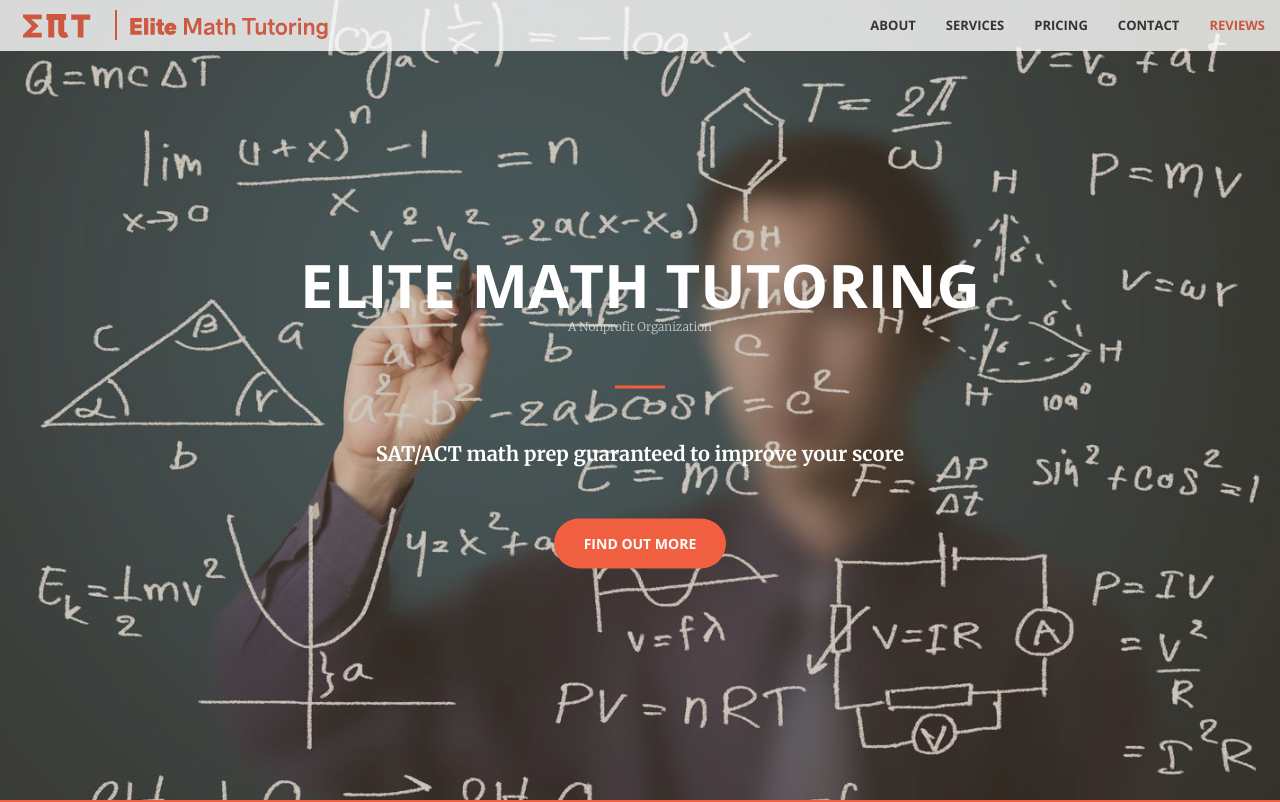
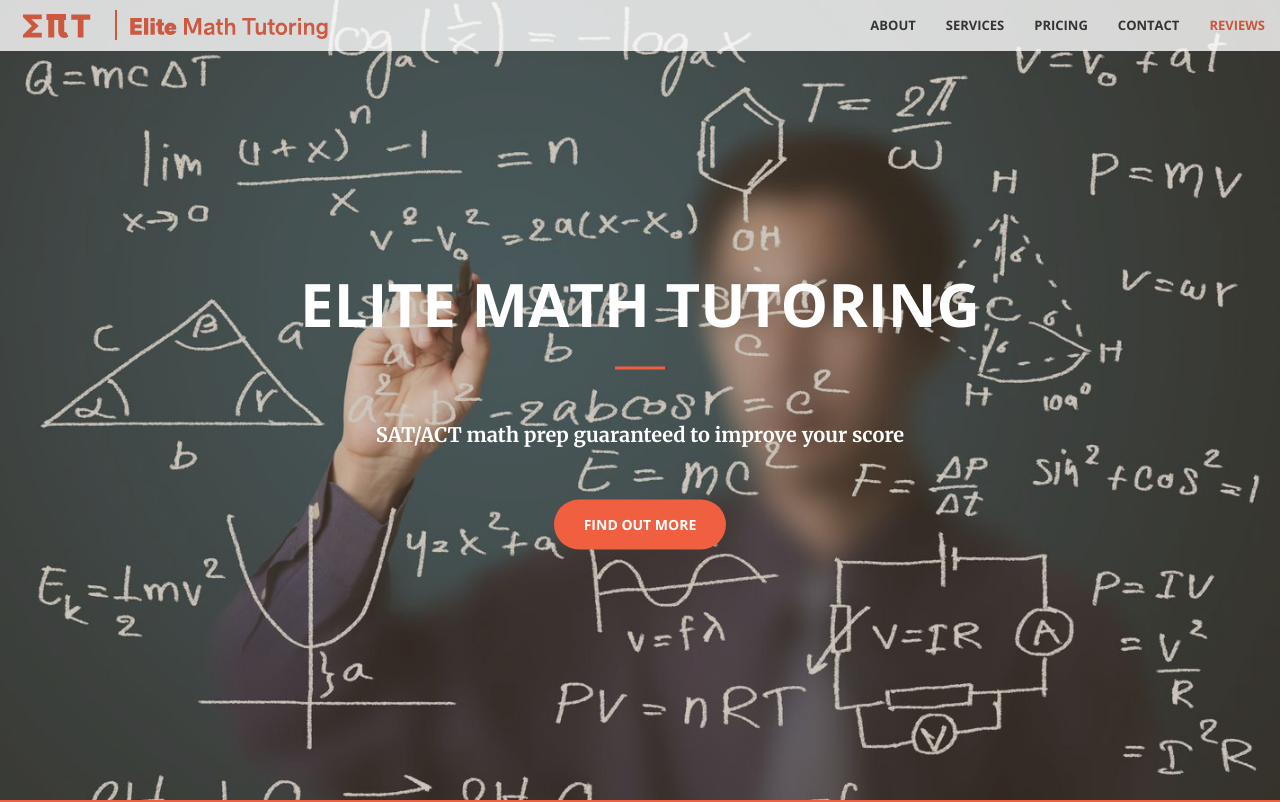
Before and after one commit to amos-nistrian/elite-math-tutoring, a website: page index2.html in a window 1280 px wide. Shown: the top 802 px of the page. Drawn offline with nearby package versions, Linux system fonts and the light colour scheme.

Commit message:
Update index2.html
removed non profit

```diff
--- a/index2.html
+++ b/index2.html
@@ -93,7 +93,6 @@
             <div class="header-content-inner">
                 &nbsp
                 <h1 id="homeHeading">Elite Math Tutoring</h1>
-                <p class="text-muted" style="font-size: 12px;">A Nonprofit Organization</p>
                 <hr>
                 &nbsp
                 <p class="dark-paragraph">SAT/ACT math prep guaranteed to improve your score</p>
```
